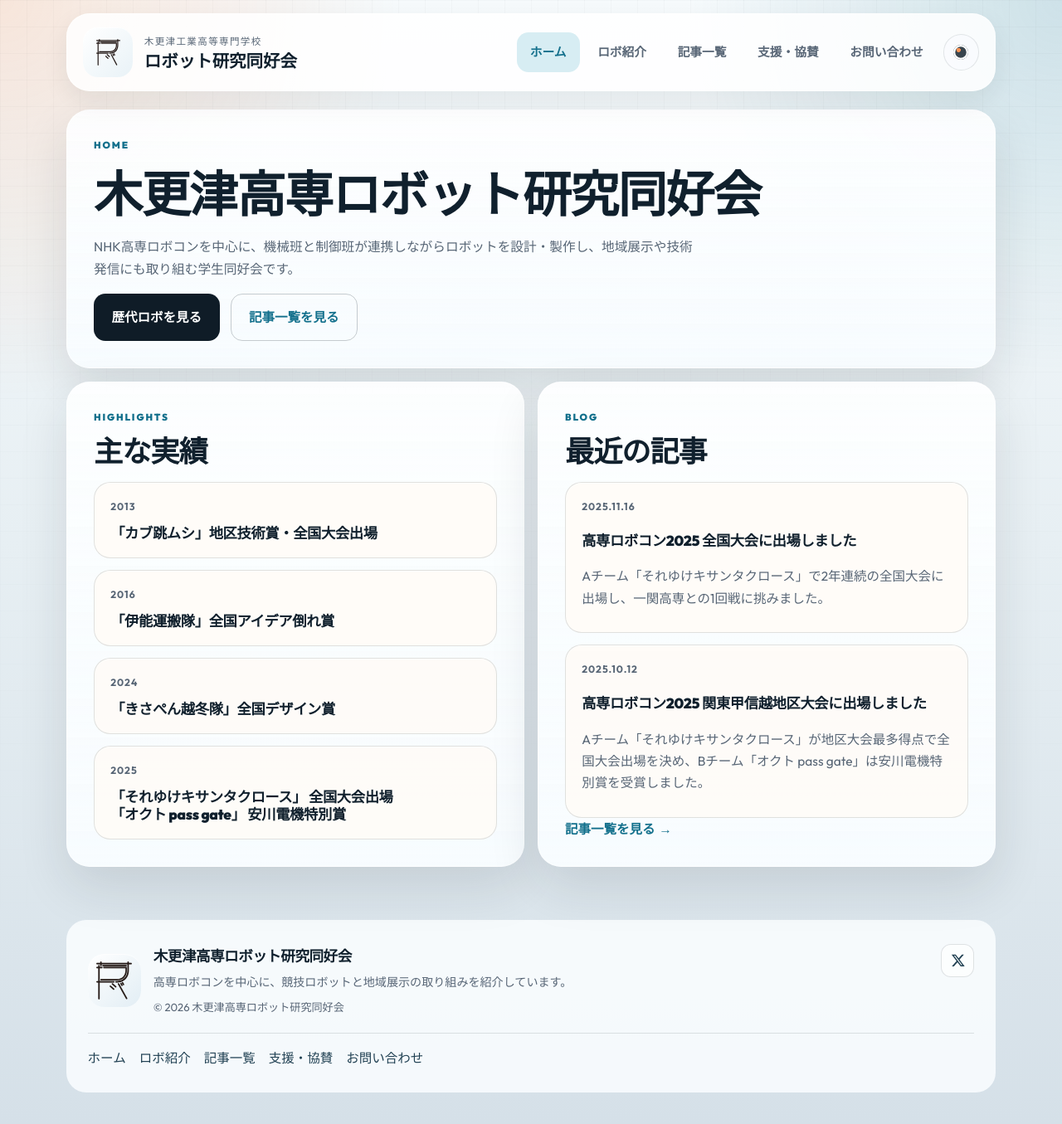
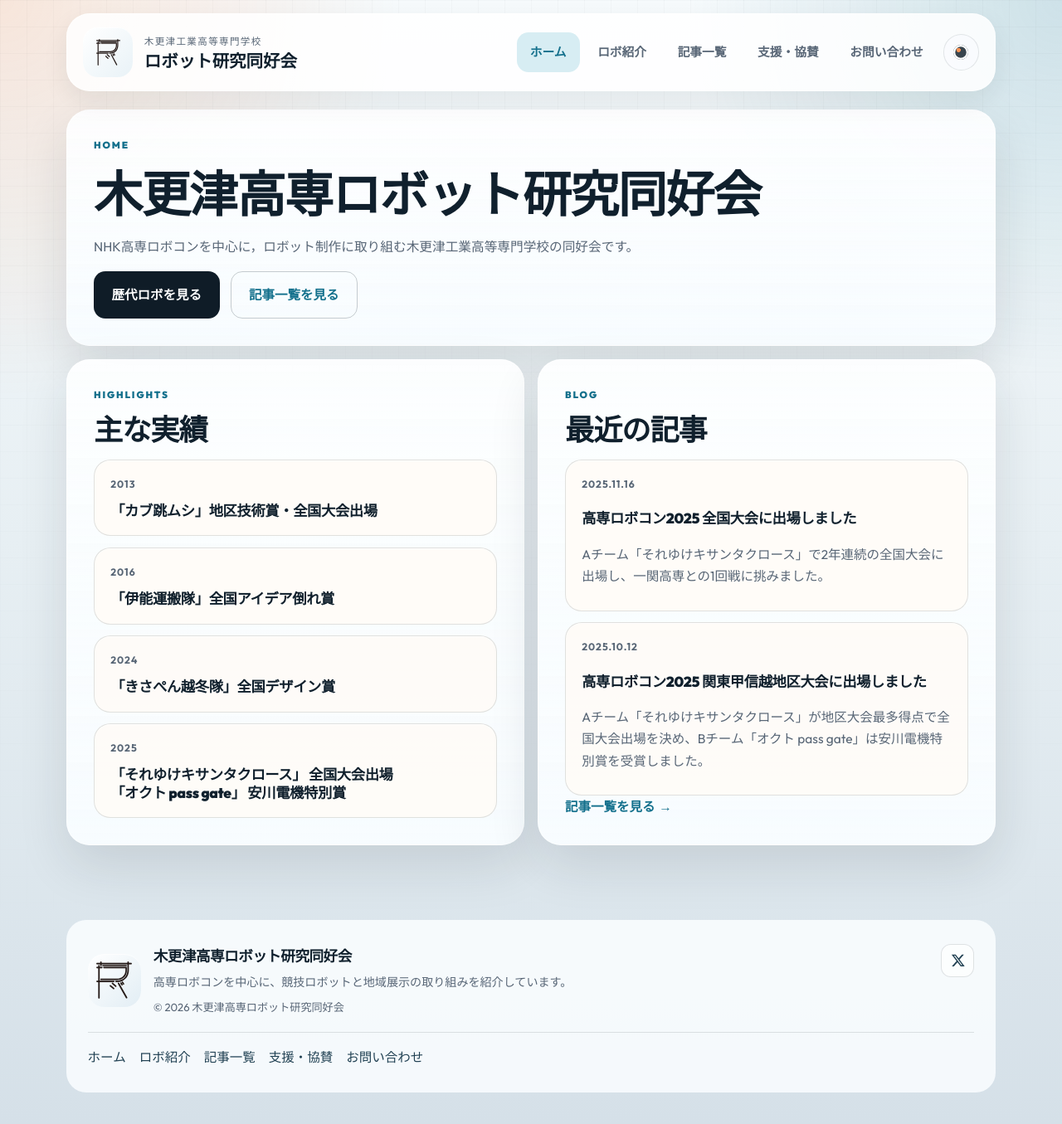
Before and after one commit to nitkcrbkn/nitkcrbkn.github.io, a Jekyll site: the page built from index.html, in a window 1280 px wide and 1355 px high. Shown: the whole window at 83% size. Built offline with Jekyll 4.4.1, drawn with Linux system fonts in a browser that asks for light colours.

Commit message:
update text

```diff
--- a/_data/site.yml
+++ b/_data/site.yml
@@ -2,7 +2,7 @@ club:
   school: 木更津工業高等専門学校
   name: 木更津高専ロボット研究同好会
   short_name: ロボット研究同好会
-  description: NHK高専ロボコンを中心に、機械班と制御班が連携しながらロボットを設計・製作し、地域展示や技術発信にも取り組む学生同好会です。
+  description: NHK高専ロボコンを中心に，ロボット制作に取り組む木更津工業高等専門学校の同好会です。
 
 branding:
   logo_black: /assets/images/club-logo-black.svg
```
